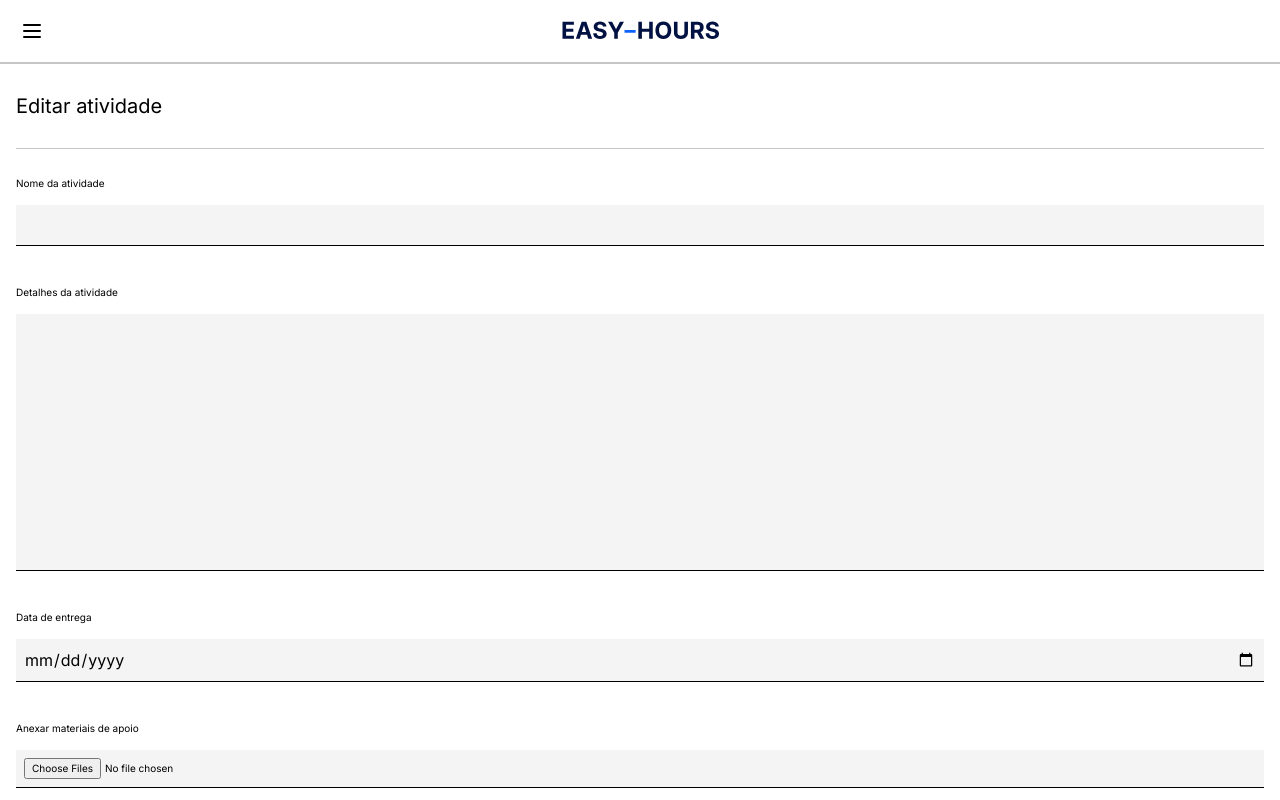
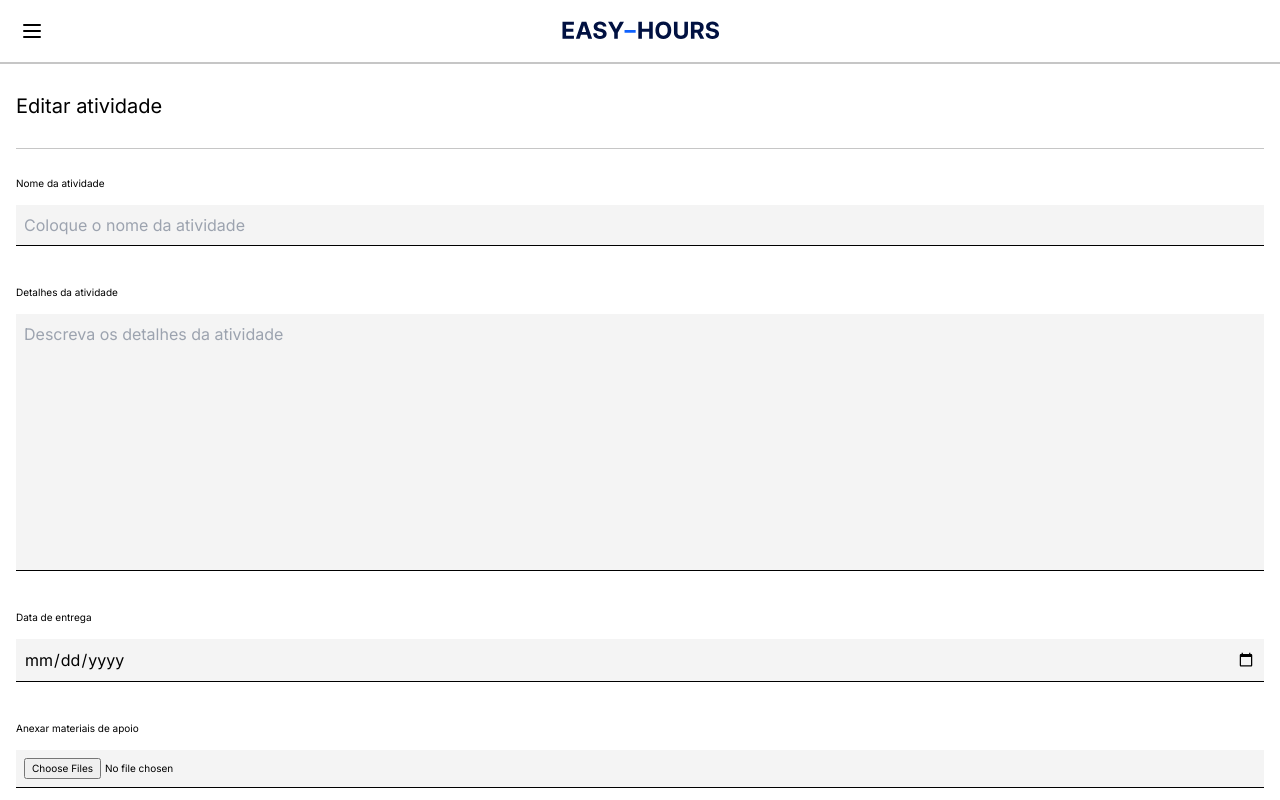
Before and after one commit to gabrielMendes21/tcc-etecZL, a Next.js app in the folder front/: page /coordenador-ETEC/atividades/pitch/editar in a window 1280 px wide. Shown: the top 800 px of the page. Built offline with nearby package versions, Linux system fonts and the light colour scheme.

Commit message:
add placeholders

```diff
--- a/front/src/app/(authenticated)/coordenador-ETEC/atividades/pitch/editar/page.jsx
+++ b/front/src/app/(authenticated)/coordenador-ETEC/atividades/pitch/editar/page.jsx
@@ -17,6 +17,7 @@ export default function EditarAtividade() {
             type="text"
             id="task-name"
             className="mt-3 mb-8 border-b block w-full border-black bg-[#F4F4F4] focus:outline-highlighted rounded-none p-2"
+            placeholder="Coloque o nome da atividade"
           />
 
           <label htmlFor="task-details" className="text-xxs">
@@ -27,6 +28,7 @@ export default function EditarAtividade() {
             cols="30"
             rows="10"
             className="mt-3 mb-8 w-full resize-none border-b block border-black bg-[#F4F4F4] focus:outline-highlighted p-2"
+            placeholder="Descreva os detalhes da atividade"
           ></textarea>
 
           <label htmlFor="task-date" className="text-xxs">
```
